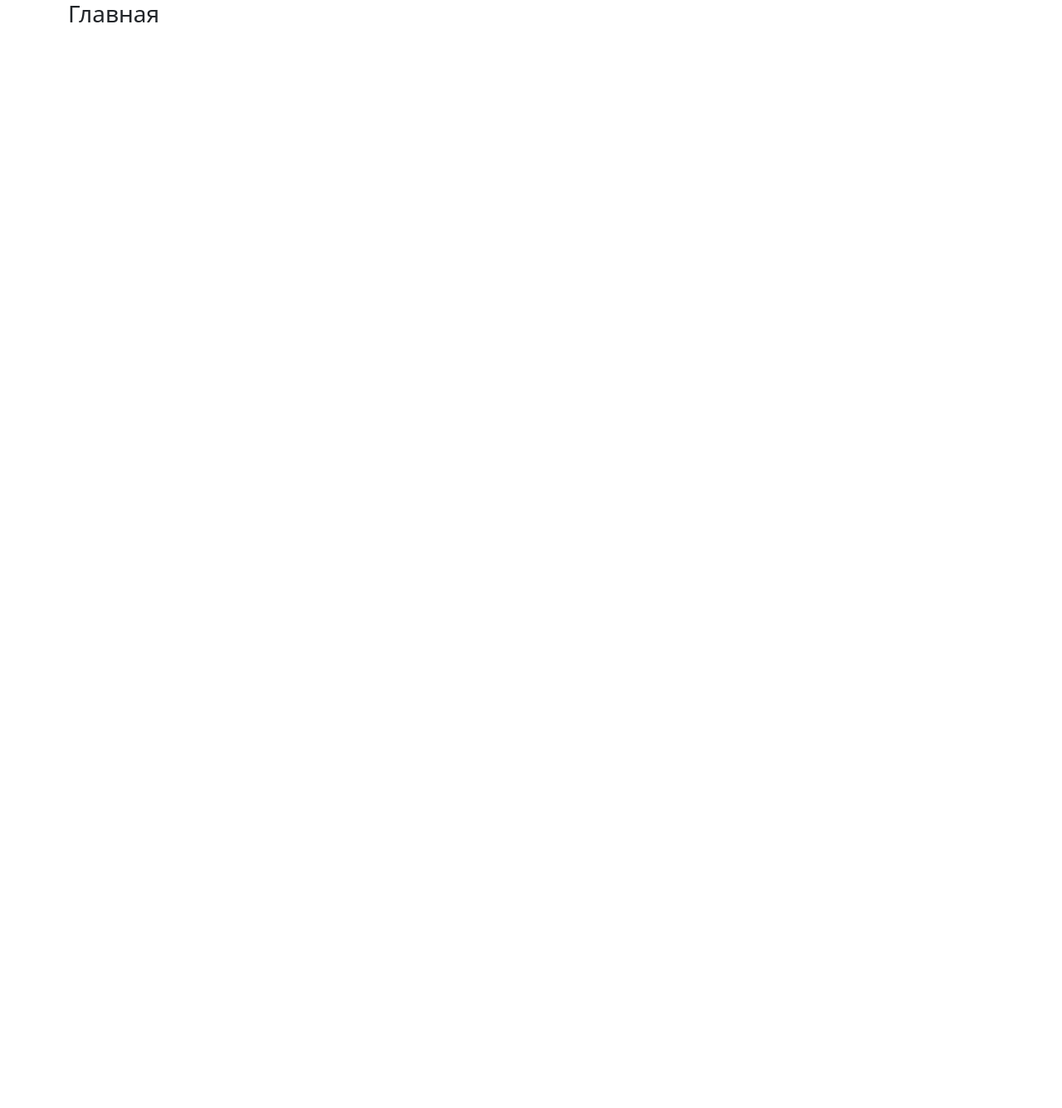
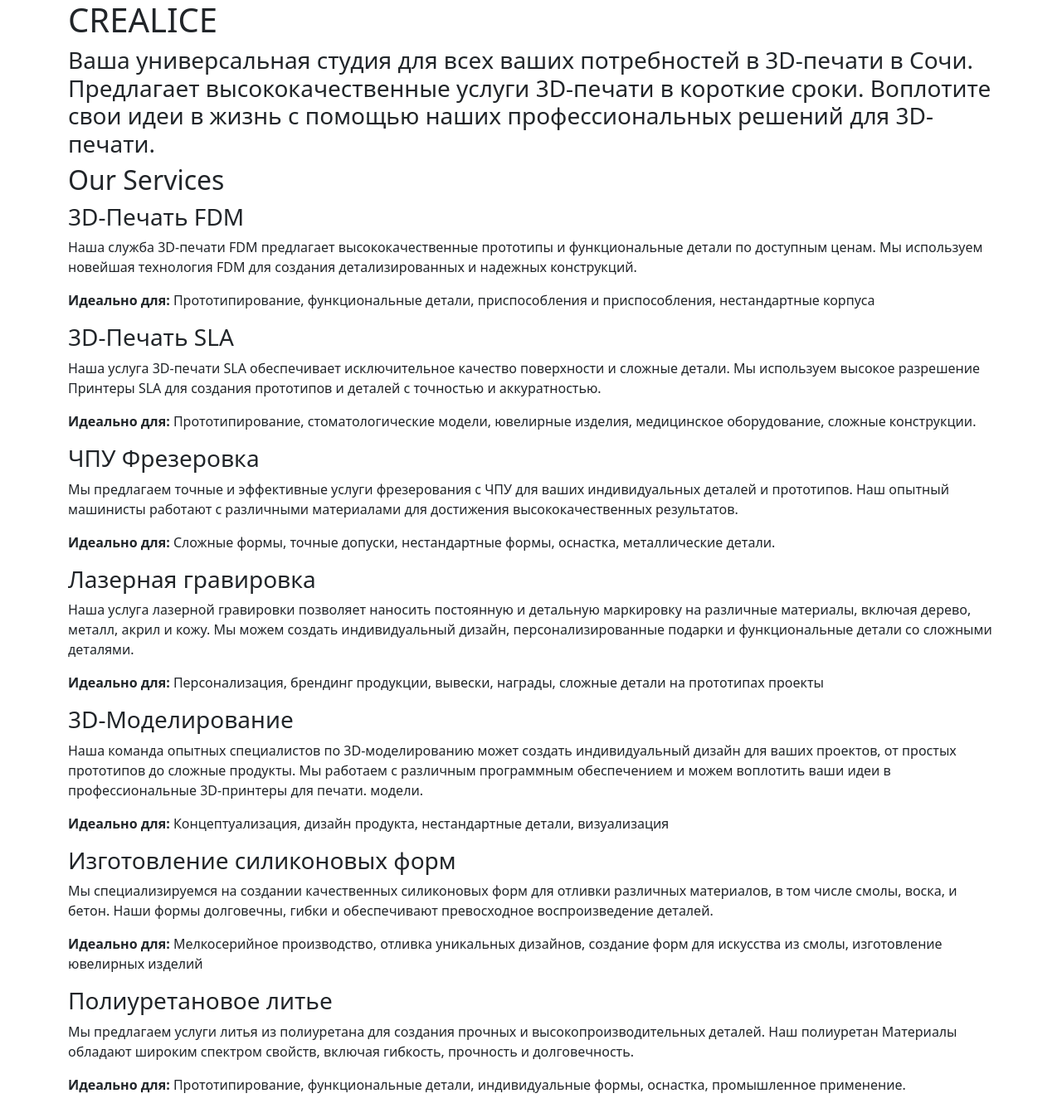
Before and after one commit to amdruzhkin/crealice, a FastAPI app: page / in a window 1280 px wide. Before the commit the page is almost empty. Shown: the whole page at 83% size. Before the commit the page ends 27 px from the top, so only its background shows below. Run offline with FastAPI, Linux system fonts and the light colour scheme; some libraries are stand-ins or nearby versions.

Commit message:
home page for SEO

```diff
--- a/main.py
+++ b/main.py
@@ -11,4 +11,4 @@
 app.include_router(pages.router)
 
 if __name__ == '__main__':
-    uvicorn.run(app='main:app', host='127.0.0.1', port=8081, reload=True)
+    uvicorn.run(app='main:app', host='0.0.0.0', port=80, reload=True)
--- a/pages/router.py
+++ b/pages/router.py
@@ -10,8 +10,8 @@
     context = {
         'title': 'CREALICE',
         'SEO': {
-            'description': 'CREALICE 3D-Услуги в Сочи',
-            'keywords': 'ключевые слова',
+            'description': 'CREALICE - Ваша универсальная студия для всех ваших потребностей в 3D-печати в Сочи. Предлагает высококачественные услуги 3D-печати в короткие сроки. Воплотите свои идеи в жизнь с помощью наших профессиональных решений для 3D-печати.',
+            'keywords': '3D-печать Сочи, Услуги 3D-печати Сочи, 3D-печать моделей Сочи, Студия 3D-печати Сочи, 3D-печать на заказ Сочи, Художественная 3D-печать Сочи, Разработка 3D-модели в Сочи, Доставка Сочи, Прототипирование Сочи, Моделирование Сочи, Мелкосерийная 3D-печать Сочи',
         }
     }
     return templates.TemplateResponse(name='index.html', request=request, context=context)
@@ -21,8 +21,8 @@
     context = {
         'title': 'CREALICE',
         'SEO': {
-            'description': 'Описание услуг',
-            'keywords': 'ключевые слова',
+            'description': 'CREALICE - Ваша универсальная студия для всех ваших потребностей в 3D-печати в Сочи. Предлагает высококачественные услуги 3D-печати в короткие сроки. Воплотите свои идеи в жизнь с помощью наших профессиональных решений для 3D-печати.',
+            'keywords': '3D-печать Сочи, Услуги 3D-печати Сочи, 3D-печать моделей Сочи, Студия 3D-печати Сочи, 3D-печать на заказ Сочи, Художественная 3D-печать Сочи, Разработка 3D-модели в Сочи, Доставка Сочи, Прототипирование Сочи, Моделирование Сочи, Мелкосерийная 3D-печать Сочи',
         }
     }
     return templates.TemplateResponse(name='services.html', request=request, context=context)
@@ -32,8 +32,8 @@
     context = {
         'title': 'CREALICE',
         'SEO': {
-            'description': 'О нас',
-            'keywords': 'ключевые слова',
+            'description': 'CREALICE - Ваша универсальная студия для всех ваших потребностей в 3D-печати в Сочи. Предлагает высококачественные услуги 3D-печати в короткие сроки. Воплотите свои идеи в жизнь с помощью наших профессиональных решений для 3D-печати.',
+            'keywords': '3D-печать Сочи, Услуги 3D-печати Сочи, 3D-печать моделей Сочи, Студия 3D-печати Сочи, 3D-печать на заказ Сочи, Художественная 3D-печать Сочи, Разработка 3D-модели в Сочи, Доставка Сочи, Прототипирование Сочи, Моделирование Сочи, Мелкосерийная 3D-печать Сочи',
         }
     }
     return templates.TemplateResponse(name='about.html', request=request, context=context)
--- a/templates/index.html
+++ b/templates/index.html
@@ -1,6 +1,72 @@
 {% extends "base.html" %}
 {% block content %}
 <div class="container">
-    <h3>Главная</h3>
+    <h1>CREALICE</h1>
+    <h3>Ваша универсальная студия для всех ваших потребностей в 3D-печати в Сочи. Предлагает
+        высококачественные услуги 3D-печати в короткие сроки. Воплотите свои идеи в жизнь с помощью наших
+        профессиональных решений для 3D-печати.</h3>
+
+    <h2>Our Services</h2>
+    <div class="service-block">
+        <h3>3D-Печать FDM</h3>
+        <p>Наша служба 3D-печати FDM предлагает высококачественные прототипы и функциональные детали по доступным ценам.
+            Мы используем
+            новейшая технология FDM для создания детализированных и надежных конструкций. </p>
+        <p><strong>Идеально для:</strong> Прототипирование, функциональные детали, приспособления и приспособления,
+            нестандартные корпуса</p>
+    </div>
+
+    <div class="service-block">
+        <h3>3D-Печать SLA</h3>
+        <p>Наша услуга 3D-печати SLA обеспечивает исключительное качество поверхности и сложные детали. Мы используем
+            высокое разрешение
+            Принтеры SLA для создания прототипов и деталей с точностью и аккуратностью.</p>
+        <p><strong>Идеально для:</strong> Прототипирование, стоматологические модели, ювелирные изделия, медицинское
+            оборудование, сложные конструкции.</p>
+    </div>
+
+    <div class="service-block">
+        <h3>ЧПУ Фрезеровка</h3>
+        <p>Мы предлагаем точные и эффективные услуги фрезерования с ЧПУ для ваших индивидуальных деталей и прототипов.
+            Наш опытный
+            машинисты работают с различными материалами для достижения высококачественных результатов.</p>
+        <p><strong>Идеально для:</strong> Сложные формы, точные допуски, нестандартные формы, оснастка, металлические
+            детали.</p>
+    </div>
+
+    <div class="service-block">
+        <h3>Лазерная гравировка</h3>
+        <p>Наша услуга лазерной гравировки позволяет наносить постоянную и детальную маркировку на различные материалы,
+            включая дерево, металл, акрил и кожу. Мы можем создать индивидуальный дизайн, персонализированные подарки и
+            функциональные детали со сложными деталями.</p>
+        <p><strong>Идеально для:</strong> Персонализация, брендинг продукции, вывески, награды, сложные детали на
+            прототипах
+            проекты</p>
+    </div>
+
+    <div class="service-block">
+        <h3>3D-Моделирование</h3>
+        <p>Наша команда опытных специалистов по 3D-моделированию может создать индивидуальный дизайн для ваших проектов, от простых прототипов до
+ сложные продукты. Мы работаем с различным программным обеспечением и можем воплотить ваши идеи в профессиональные 3D-принтеры для печати.
+ модели.</p>
+        <p><strong>Идеально для:</strong> Концептуализация, дизайн продукта, нестандартные детали, визуализация</p>
+    </div>
+
+    <div class="service-block">
+        <h3>Изготовление силиконовых форм</h3>
+        <p>Мы специализируемся на создании качественных силиконовых форм для отливки различных материалов, в том числе смолы, воска,
+ и бетон. Наши формы долговечны, гибки и обеспечивают превосходное воспроизведение деталей.</p>
+        <p><strong>Идеально для:</strong> Мелкосерийное производство, отливка уникальных дизайнов, создание форм для искусства из смолы,
+ изготовление ювелирных изделий</p>
+    </div>
+
+    <div class="service-block">
+        <h3>Полиуретановое литье</h3>
+        <p>Мы предлагаем услуги литья из полиуретана для создания прочных и высокопроизводительных деталей. Наш полиуретан
+ Материалы обладают широким спектром свойств, включая гибкость, прочность и долговечность.</p>
+        <p><strong>Идеально для:</strong> Прототипирование, функциональные детали, индивидуальные формы, оснастка, промышленное применение.</p>
+    </div>
+
+
 </div>
 {% endblock %}
```
